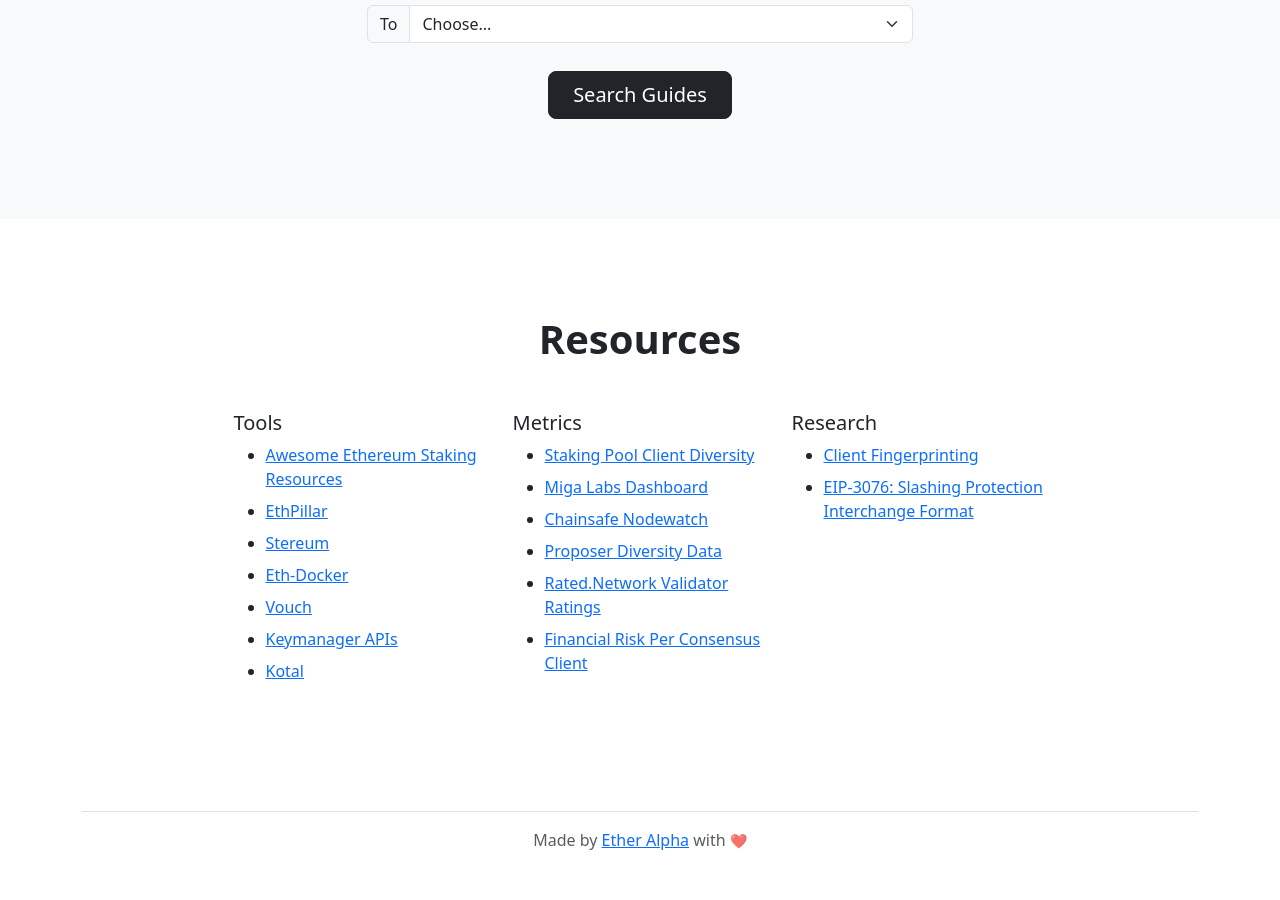
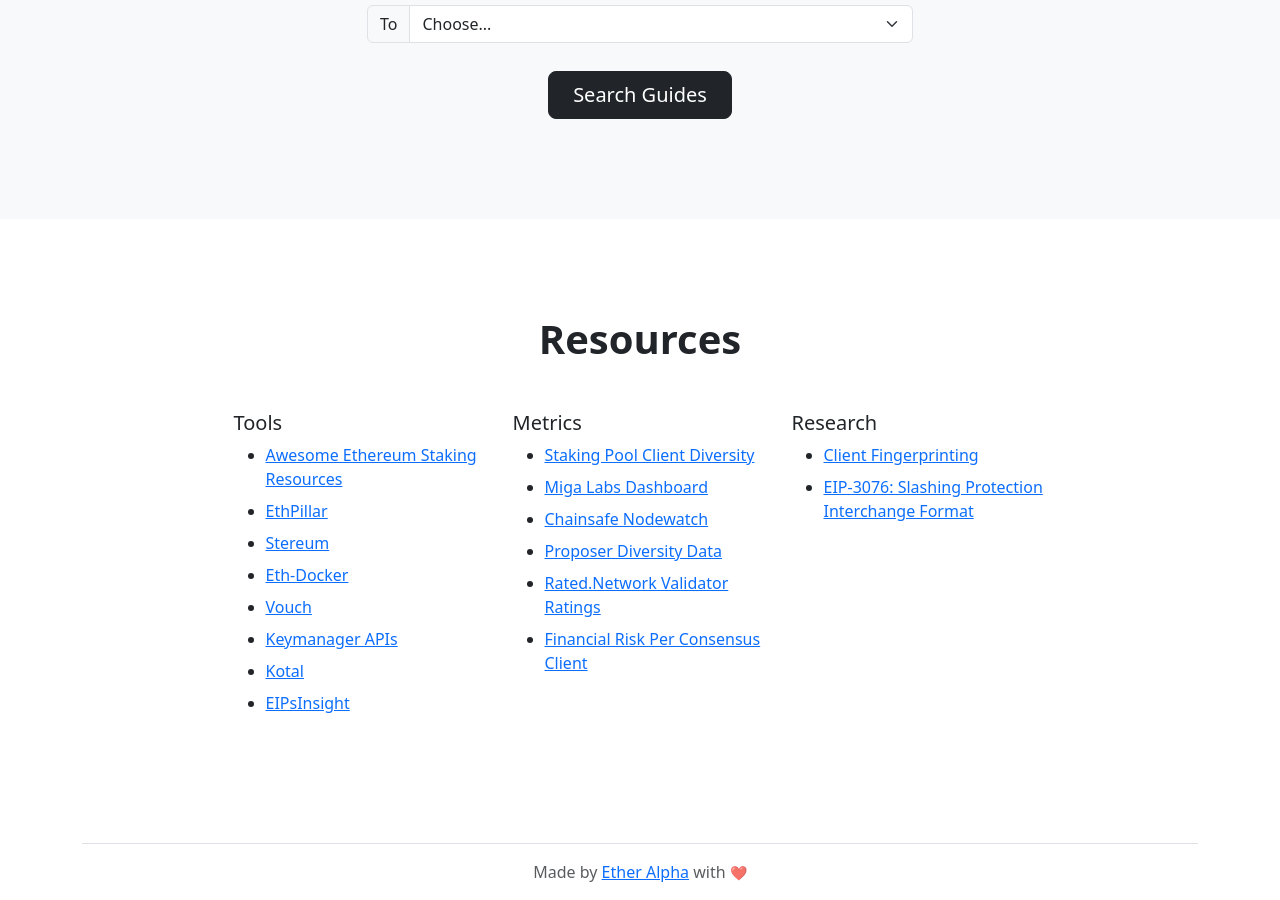
Before and after one commit to etheralpha/clientdiversity-org, a Jekyll site: the page built from index.md, in a window 1280 px wide and 900 px high, scrolled down 4350 px. Built offline with Jekyll 4.4.1, drawn with Linux system fonts in a browser that asks for light colours; before the commit the page ends 5218 px from its top, so only the background shows below that.

Commit message:
Update resource-links.html

```diff
--- a/_includes/partials/content/resource-links.html
+++ b/_includes/partials/content/resource-links.html
@@ -26,6 +26,9 @@
           </li>
           <li class="mb-2">
             <a href="https://www.kotal.co" target="_blank" class="p-0 text-capitalize">Kotal</a>
+          </li>
+          <li class="mb-2">
+            <a href="https://eipsinsight.com/" target="_blank" class="p-0 text-capitalize">EIPsInsight</a>
           </li>
         </ul>
       </div>
```
